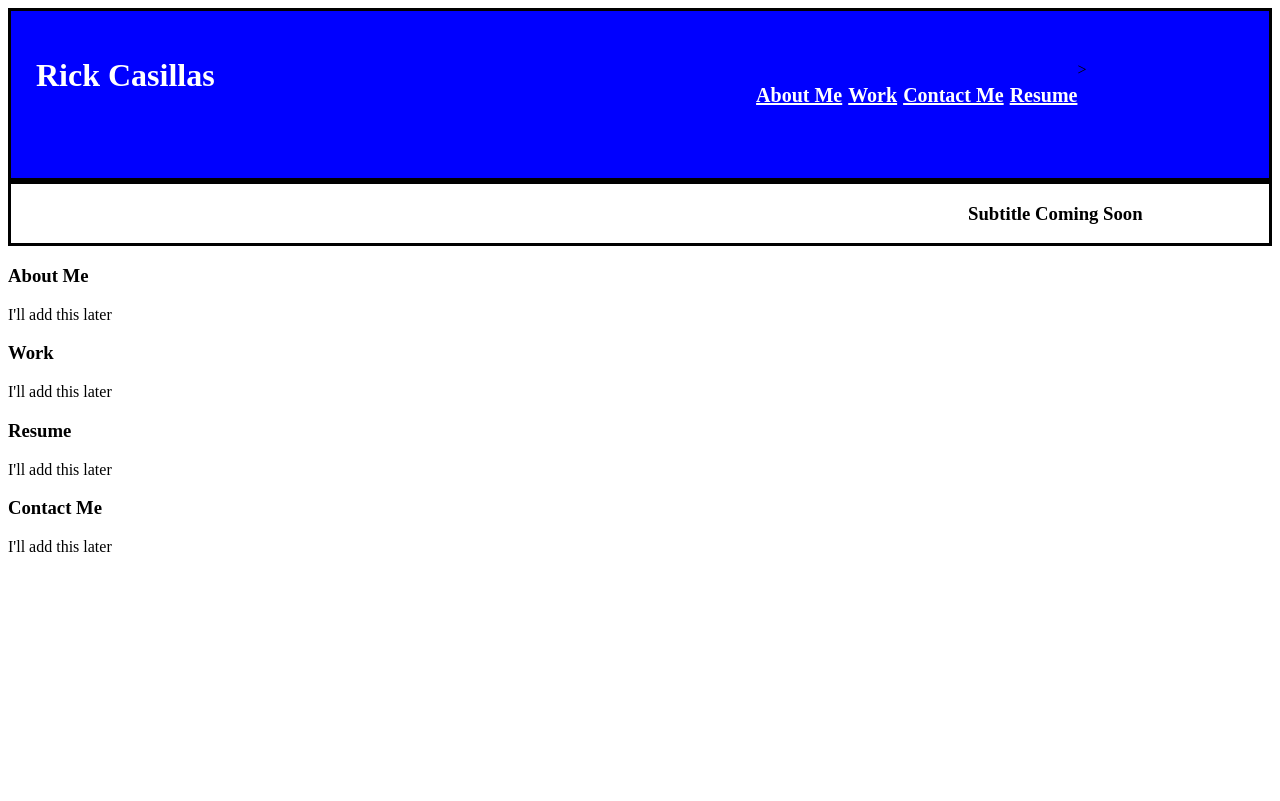
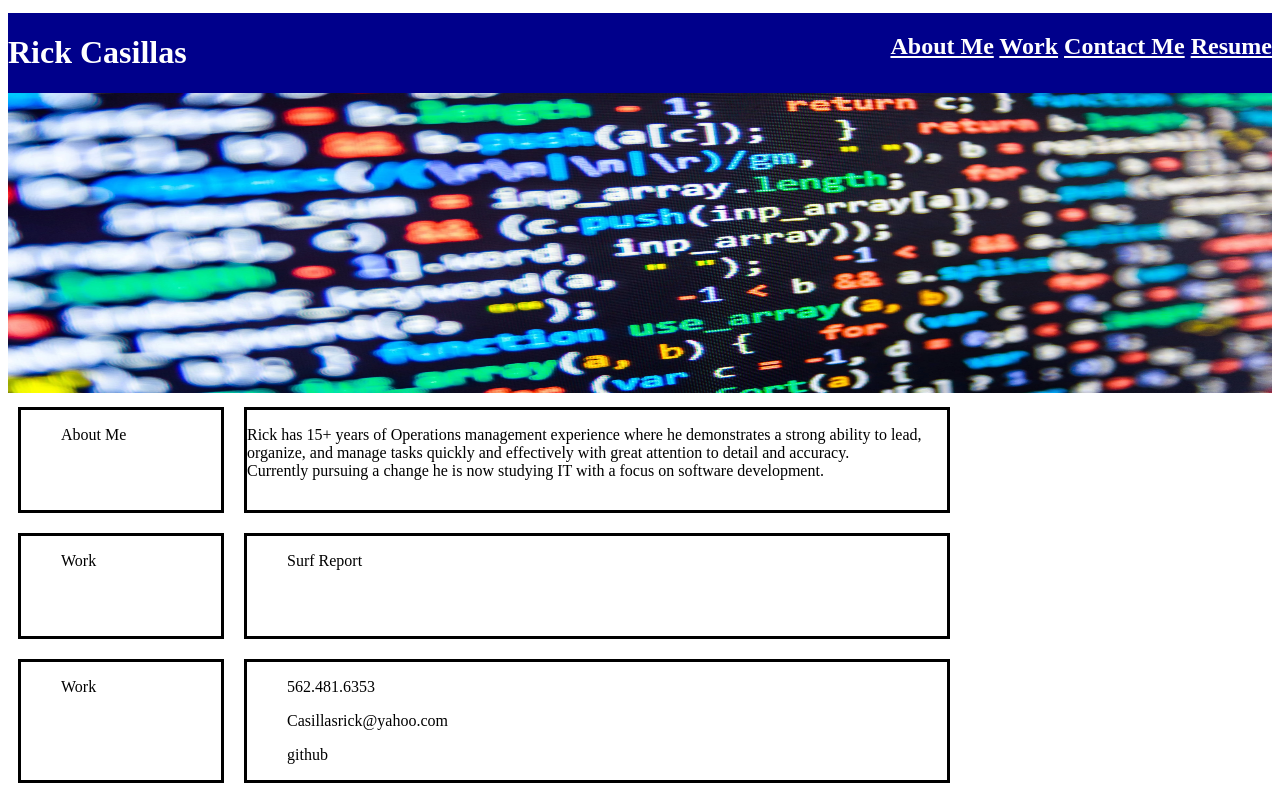
Before and after one commit to Rickcasillas/Portfolio, a plain HTML site: page index.html in a window 1280 px wide. Drawn offline with Linux system fonts and the light colour scheme.

Commit message:
Updated Flex Boxes

```diff
--- a/assets/css/style.css
+++ b/assets/css/style.css
@@ -1,33 +1,72 @@
 header {
     display: flex;
-    margin: 0px;
-    border: 3px solid black;
-    background-color: blue;
+    background-color: darkblue;
     justify-content: space-between;
+    right: 5%;
+    margin-top: 1%;
+    color: white;
+}
+
+header a {
+    color: white;
+}
+
+.flexbox-container-1 {
+    display: flex;
 }
 
 .flexbox-item-1 {
+    min-height: 100px;
+    width: 200px;
+    margin: 10px;
+    border: 3px solid black;
+    background-color: white;
+}
+
+.flexbox-item-1a {
+    min-height: 100px;
+    width: 700px;
+    margin: 10px;
+    border: 3px solid black;
+    background-color: white;
+}
+
+.flexbox-container-2 {
     display: flex;
-    margin: 25px;
-    color: white;
 }
 
 .flexbox-item-2 {
-    display: flex;
-    margin: 50px;
-    width: 400px;
-    padding-right: 5%;
+    min-height: 100px;
+    width: 200px;
+    margin: 10px;
+    border: 3px solid black;
+    background-color: white;
 }
 
-.flexbox-item-2 a {
-    color: white;
-    font-size: 20px;
+.flexbox-item-2a {
+    min-height: 100px;
+    width: 700px;
+    margin: 10px;
+    border: 3px solid black;
+    background-color: white;
+}
+
+.flexbox-container-3 {
+    display: flex;
 }
 
 .flexbox-item-3 {
-    display: flex;
+    min-height: 100px;
+    width: 200px;
+    margin: 10px;
     border: 3px solid black;
-    min-width: auto;
-    justify-content: flex-end;
-    padding-right: 10%;
+    background-color: white;
 }
+
+.flexbox-item-3a {
+    min-height: 100px;
+    width: 700px;
+    margin: 10px;
+    border: 3px solid black;
+    background-color: white;
+}
--- a/index.html
+++ b/index.html
@@ -9,49 +9,46 @@
 </head>
 
 <body>
-    <header class="header-flexbox-container">
-        <div class="flexbox-item-1">
+    <header>
         <h1>Rick Casillas</h1>
-        </div>
-        <div class="flexbox-item-2">
         <h2>
             <a href="#">About Me</a>
             <a href="#">Work</a>
             <a href="#">Contact Me</a>
             <a href="#">Resume</a>
-            </h2>>
+        </h2>
+    </header>
+    <nav>
+        <img src="./assets/images/1.jpg" alt="Data" width="100%" height="300">
+    </nav>
+    <div class="flexbox-container-1">
+        <div class="flexbox-item flexbox-item-1">
+            <ul>About Me</ul>
         </div>
-    </header>
-
-    <nav class="nav-flexbox-container">
-        <div class="flexbox-item-3">
-            <h3>Subtitle Coming Soon</h3>
+        <div class="flexbox-item flexbox-item-1a">
+            <p>Rick has 15+ years of Operations management experience where he demonstrates a strong ability to lead, organize, and manage tasks quickly and effectively with great attention to detail and accuracy. <br> Currently pursuing a change he is now studying IT with a focus on software development.</p>
         </div>
-    </nav>
-
-    <main>
-        <div id="About Me" class="About Me">
-            <h3>About Me</h3>
-            <p>I'll add this later</p>
     </div>
-        <div id="Work" class="Work">
-            <h3>Work</h3>
-            <p>I'll add this later</p>
+    <div class="flexbox-container-2">
+        <div class="flexbox-item flexbox-item-2">
+            <ul>Work</ul>
         </div>
-        <div id="Resume" class="Resume">
-            <h3>Resume</h3>
-            <p>I'll add this later</p>
+        <div class="flexbox-item flexbox-item-2a">
+            <ul>Surf Report</ul>
         </div>
-        <div id="Contact Me" class="Contact Me">
-            <h3>Contact Me</h3>
-            <p>I'll add this later</p>
+    </div>
+    <div class="flexbox-container-3">
+        <div class="flexbox-item flexbox-item-3">
+            <ul>Work</ul>
+        </div>
+        <div class="flexbox-item flexbox-item-3a">
+            <ul>562.481.6353</ul>
+            <ul>Casillasrick@yahoo.com</ul>
+            <ul>github</ul>
+        </div>
     </div>
 
 
 
-
-
-    </main>
-
 </body>
 </html>
```
Lines whose indentation alone changed are shown as unchanged.
